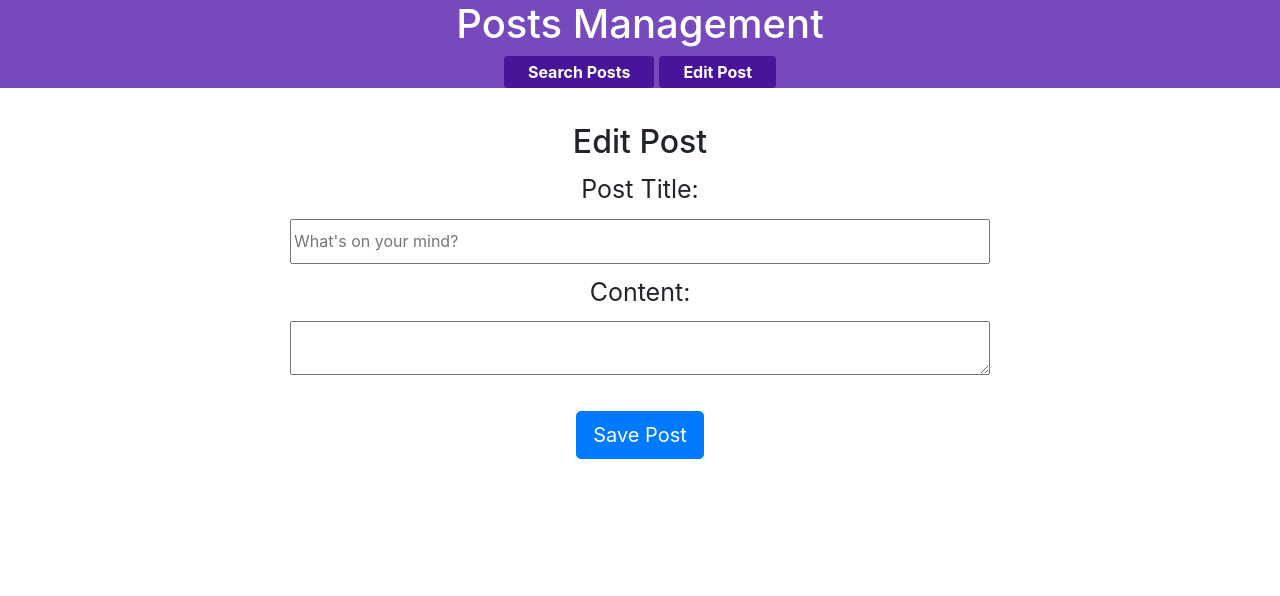
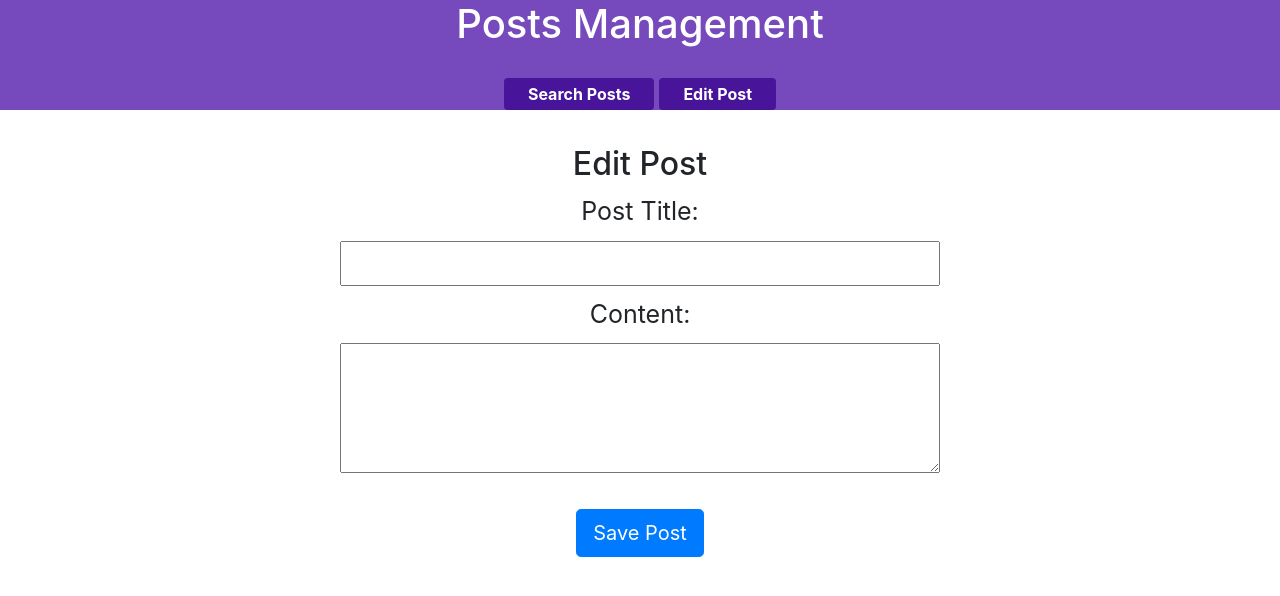
Before and after one commit to sanjanamadhulika/Posts-Management, a React (Create React App) app: page /edit in a window 1280 px wide. Shown: the top 596 px of the page. Built offline with nearby package versions, Linux system fonts and the light colour scheme; no server answers.

Commit message:
Search and Edit Posts

```diff
--- a/src/features/posts/EditPostForm.js
+++ b/src/features/posts/EditPostForm.js
@@ -1,8 +1,17 @@
-import React from "react";
-import { useDispatch, useSelector } from 'react-redux'
+import React, { useState } from "react";
+import { useSelector } from 'react-redux'
 
 const EditPostForm = (props) => {
     const postId = props.match.params.postId;
+    const post = useSelector(state =>
+        state.posts.actualPosts.find(post => post.id == postId)
+    )
+
+    const [title, setTitle] = useState(post ? post.title : "")
+    const [body, setBody] = useState(post ? post.body : "")
+
+    const onTitleChanged = e => setTitle(e.target.value)
+    const onBodyChanged = e => setBody(e.target.value)
 
     return (
         <section className="editForm">
@@ -13,14 +22,14 @@ const EditPostForm = (props) => {
                     type="text"
                     id="postTitle"
                     name="postTitle"
-                    placeholder="What's on your mind?"
-
+                    value={title}
 
                 />
-                <label htmlFor="postContent">Content:</label>
+                <label htmlFor="postBody">Content:</label>
                 <textarea
-                    id="postContent"
-                    name="postContent"
+                    id="postBody"
+                    name="postBody"
+                    value={body}
 
 
                 />
--- /dev/null
+++ b/src/features/posts/PostsList.js
@@ -0,0 +1,24 @@
+import React from 'react'
+import { Link } from "react-router-dom";
+import { useSelector } from 'react-redux'
+
+const PostsList = (props) => {
+    const posts = useSelector(state => state.posts)
+    const filteredPost = posts.actualPosts.filter(post => post.title.includes(props.tileToSearch))
+
+    const renderedPosts = filteredPost.map(post => (
+        <article className="post-details">
+            <h3>{post.title}</h3>
+            <p>{post.body}</p>
+            <Link to={"edit/" + post.id}>Edit</Link>
+        </article>
+    ))
+
+    return (
+        <section>
+            {renderedPosts}
+        </section>
+    )
+}
+
+export default PostsList;
--- a/src/features/posts/SearchPosts.js
+++ b/src/features/posts/SearchPosts.js
@@ -1,14 +1,32 @@
-import React from "react";
+import React, { useState } from "react";
 import { Link } from "react-router-dom";
 
-const SearchPosts = () => (
-  <div id="search">
-    <h2>Search Title</h2>
-    <input type="text" id="search-textbox" />
-    <Link to="edit" className="btn btn-primary btn-lg">
-      Search
-    </Link>
-  </div>
-);
+import PostsList from "./PostsList";
+
+const SearchPosts = () => {
+  const [title, setTitle] = useState('');
+  const [tileToSearch, setTitleToSearch] = useState();
+
+  const handleChange = (event) => {
+    setTitle(event.target.value);
+  }
+  const handleClick = (event) => {
+    setTitleToSearch(title)
+  }
+  return (
+    <div>
+      <div id="search">
+        <h2>Search Title</h2>
+        <input type="text" id="search-textbox" value={title} onChange={handleChange} />
+
+        <button className="btn btn-primary btn-lg" onClick={handleClick}>
+          Search
+        </button>
+      </div>
+
+      <PostsList tileToSearch={tileToSearch} />
+    </div>
+  )
+};
 
 export default SearchPosts;
--- a/src/index.css
+++ b/src/index.css
@@ -7,13 +7,8 @@ body {
   -moz-osx-font-smoothing: grayscale;
 }
 
-code {
-  font-family: source-code-pro, Menlo, Monaco, Consolas, "Courier New",
-    monospace;
-}
-
 p {
-  font-size: 1.1rem;
+  font-size: 18px;
 }
 
 /* Navbar */
@@ -41,10 +36,6 @@ nav a:active {
   background: #481499;
 }
 
-nav a:first-of-type {
-  margin-left: -1.5rem;
-}
-
 nav a:hover {
   color: white;
   background: #926bcf;
@@ -53,6 +44,7 @@ nav a:hover {
 .navContent {
   display: flex;
   justify-content: center;
+  margin-top: 30px;
 }
 
 .navLinks {
@@ -76,6 +68,7 @@ nav a:hover {
   margin: 10px 30px 0 132px;
   height: 45px;
   width: 400px;
+  padding: 10px;
 }
 /* Edit Form */
 .editForm {
@@ -95,54 +88,23 @@ nav a:hover {
 #postTitle {
   height: 45px;
 }
+#postBody {
+  height: 130px;
+}
 #postTitle,
-#postContent {
-  width: 700px;
+#postBody {
+  width: 600px;
+  padding: 10px;
 }
 
 /* Posts list */
-.post h2 {
-  font-size: 2.5rem;
-  margin-bottom: 5px;
-}
-
-.post-excerpt {
-  padding: 0.25rem 0.25rem;
-  border: 1px solid rgb(177, 174, 174);
+.post-details {
+  margin: 30px;
+  padding: 10px;
+  border: 1px solid #aeaeae;
   border-radius: 7px;
 }
 
-.posts-list .post-excerpt + .post-excerpt {
-  margin-top: 0.5rem;
+.post-details h3 {
+  font-size: 25px;
 }
-
-.post-excerpt h3 {
-  margin: 0;
-  font-size: 1.5rem;
-}
-
-p.post-content {
-  margin-top: 10px;
-}
-
-.button {
-  display: inline-block;
-  background: #1976d2;
-  color: white;
-  border-radius: 4px;
-  font-weight: 700;
-  padding: 0.75rem 1.5rem;
-}
-
-button:disabled,
-button:disabled:hover {
-  opacity: 0.5;
-}
-
-button.reaction-button {
-  border: 1px solid #e0e3e9;
-  padding: 5px 10px;
-  margin: 5px 6px 10px;
-  border-radius: 4px;
-  white-space: nowrap;
-}
```
